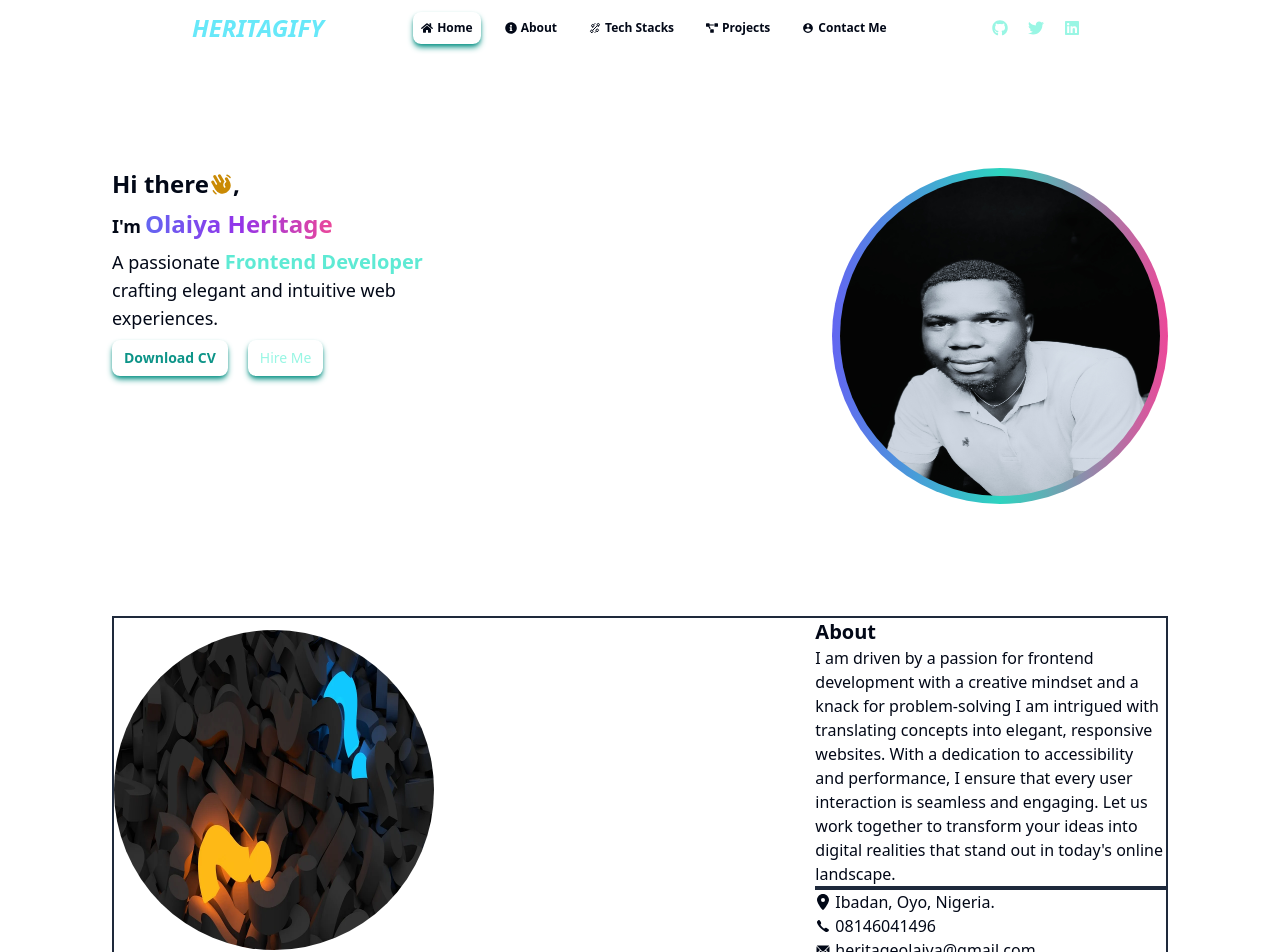
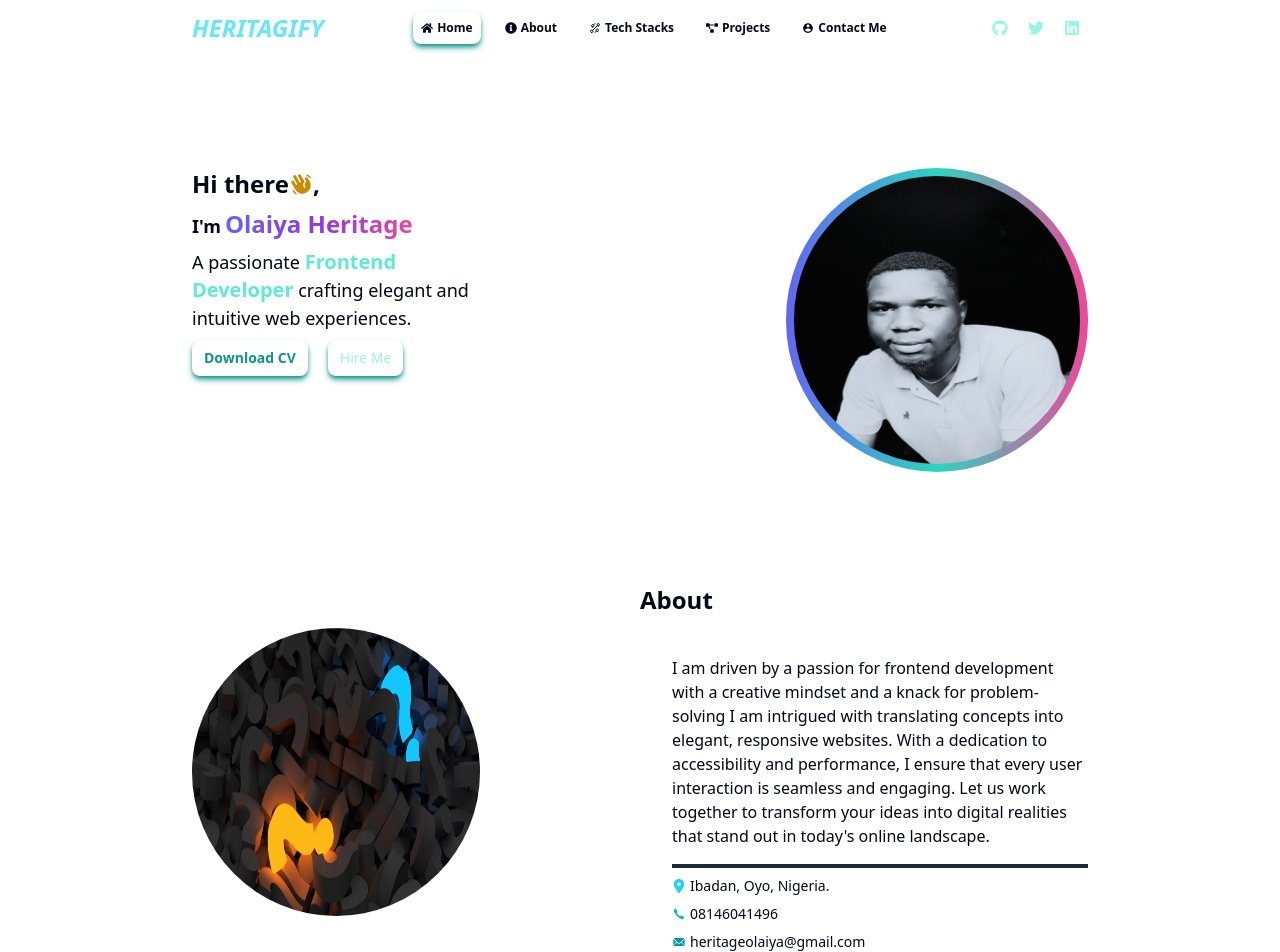
Before and after one commit to Heritagify/My-Portfolio, a Next.js app: page / in a window 1280 px wide. Shown: the top 952 px of the page. Built offline with nearby package versions, Linux system fonts and the light colour scheme.

Commit message:
goodnight o

```diff
--- a/app/page.tsx
+++ b/app/page.tsx
@@ -45,7 +45,7 @@ export default function Page() {
       <Navbar />
 
       {/* ------------HERO SECTION_--------- */}
-      <div className="mx-28 mt-28">
+      <div className="mx-48 mt-28">
         <div className="flex justify-between">
           <div className="w-2/3">
             <h1 className="text-2xl font-semibold flex items-center">
@@ -85,7 +85,7 @@ export default function Page() {
               <Image
                 src={PortPic}
                 alt="Portfolio Picture"
-                className="w-40 h-40 md:w-80 md:h-80 rounded-full"
+                className="w-40 h-40 md:w-72 md:h-72 rounded-full"
               />
             </div>
           </div>
@@ -93,11 +93,15 @@ export default function Page() {
       </div>
 
       {/* ------------ABOUT SECTION----------- */}
-      <div className="border-2 flex justify-between items-center mx-28 mt-28">
-        <Image src={AboutMe} alt="About Me" className="w-80 h-80 rounded-full" />
-        <div className="w-1/3">
-          <h1 className="text-xl font-semibold">About</h1>
-          <p className=" border-b-4">
+      <div data-aos="fade-up" className="flex justify-between items-center mx-48 mt-28">
+        <Image
+          src={AboutMe}
+          alt="About Me"
+          className="w-72 h-72 rounded-full"
+        />
+        <div className="w-3/6">
+          <h1 className="text-2xl mb-6 font-semibold">About</h1>
+          <p className="border-b-4 ml-8 py-4">
             I am driven by a passion for frontend development with a creative
             mindset and a knack for problem-solving I am intrigued with
             translating concepts into elegant, responsive websites. With a
@@ -106,9 +110,11 @@ export default function Page() {
             transform your ideas into digital realities that stand out in
             today's online landscape.
           </p>
-          <p className="flex gap-1 items-center"><FaLocationDot className=""/> Ibadan, Oyo, Nigeria.</p>
-          <p className="flex gap-1 items-center"><IoIosCall className=""/>08146041496</p>
-          <p className="flex gap-1 items-center"><IoIosMail />heritageolaiya@gmail.com</p>
+          <div className="space-y-2 ml-8 my-2">
+            <p className="flex gap-1 items-center text-sm"><FaLocationDot className="text-cyan-400"/> Ibadan, Oyo, Nigeria.</p>
+            <p className="flex gap-1 items-center text-sm"><IoIosCall className="text-cyan-500"/>08146041496</p>
+            <p className="flex gap-1 items-center text-sm"><IoIosMail className="text-cyan-600" />heritageolaiya@gmail.com</p>
+          </div>
         </div>
       </div>
     </div>
--- a/components/Navbar.tsx
+++ b/components/Navbar.tsx
@@ -15,7 +15,7 @@ import { LiaTimesSolid } from "react-icons/lia"; <LiaTimesSolid />
 export default function Navbar() {
   return (
     <div>
-      <header className="flex justify-between mx-44 p-4 items-center  container-fluid py-3">
+      <header className="static flex justify-between mx-44 p-4 items-center  container-fluid py-3">
         <h1 className="italic text-cyan-300 font-semibold text-2xl">
           HERITAGIFY
         </h1>
```
